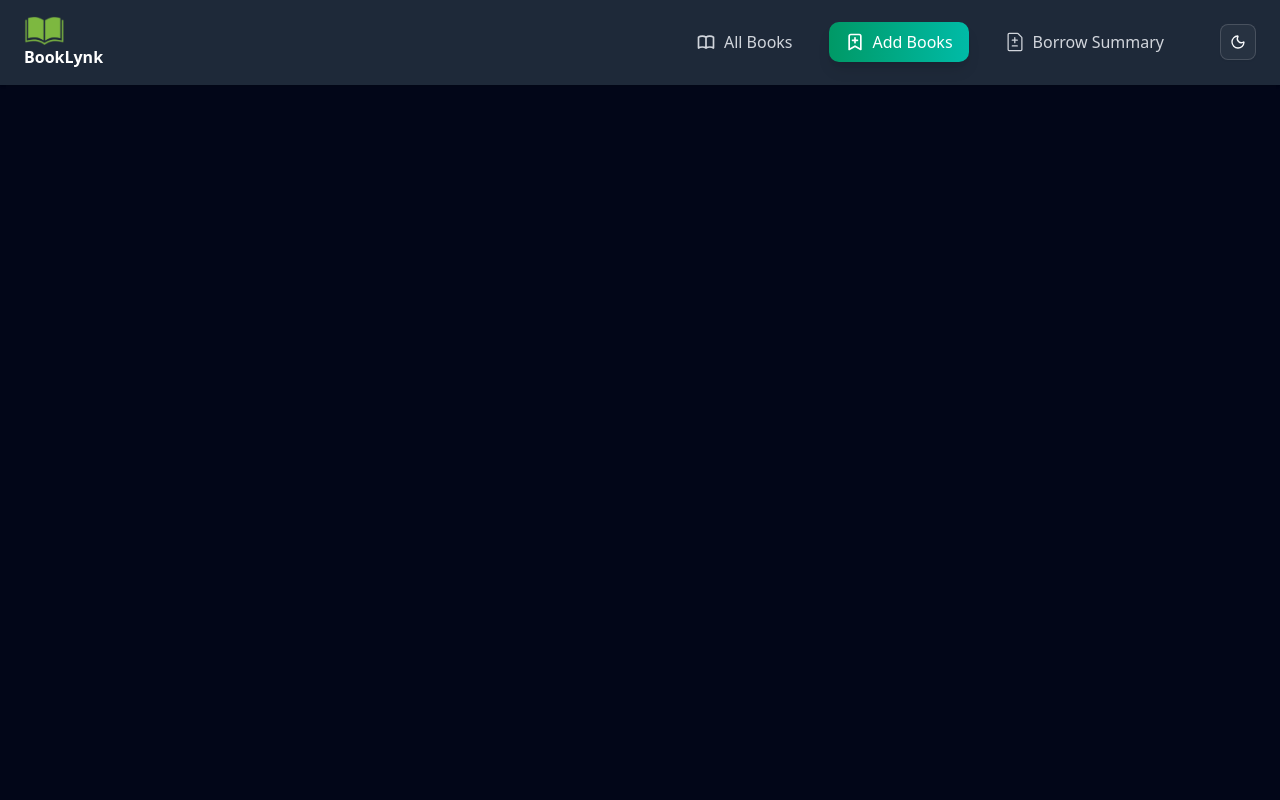
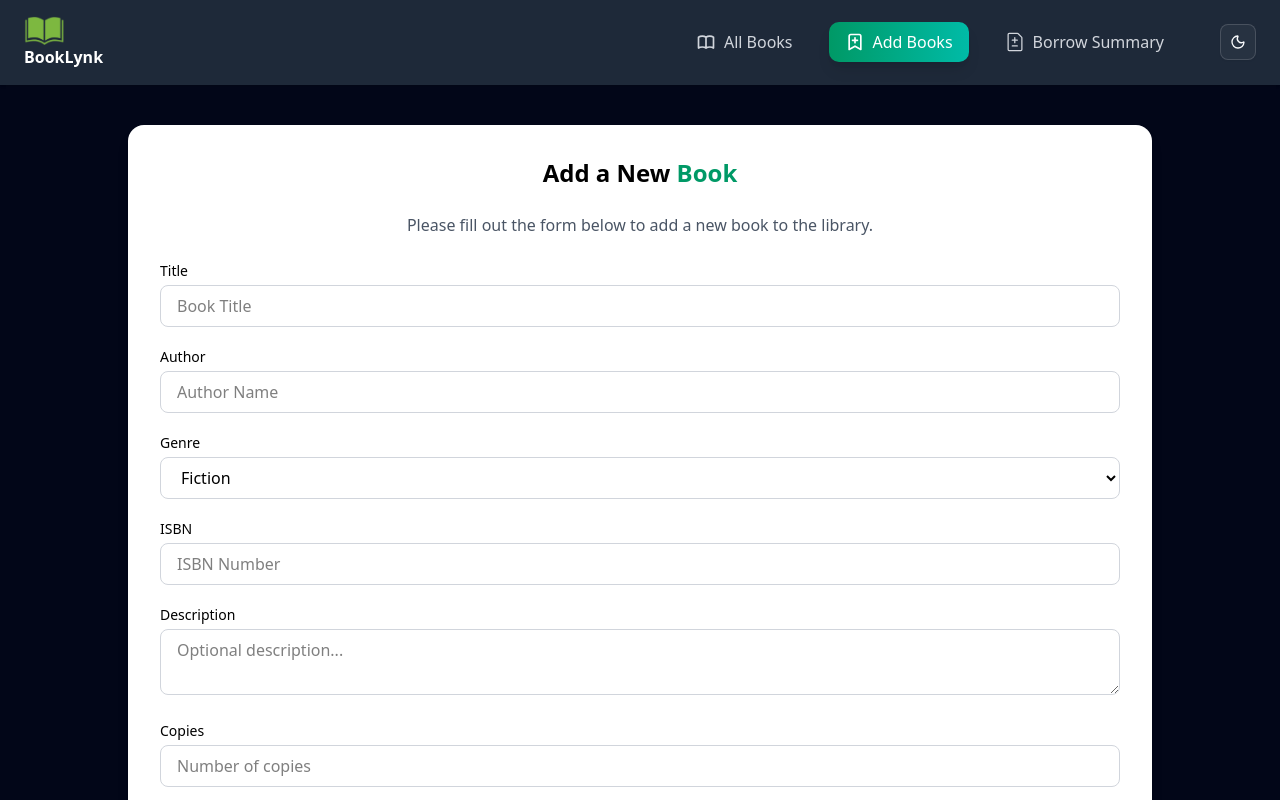
Before and after one commit to Khandaker20201125010/Library-management-Client-, a React (Vite) app: page /addBooks in a window 1280 px wide. Shown: the top 800 px of the page. Built offline with nearby package versions, Linux system fonts and the light colour scheme.

Commit message:
addbook form added

```diff
--- a/package.json
+++ b/package.json
@@ -10,6 +10,7 @@
     "preview": "vite preview"
   },
   "dependencies": {
+    "@hookform/resolvers": "^5.1.1",
     "@radix-ui/react-dropdown-menu": "^2.1.15",
     "@radix-ui/react-slot": "^1.2.3",
     "@reduxjs/toolkit": "^2.8.2",
@@ -19,11 +20,14 @@
     "lucide-react": "^0.525.0",
     "react": "^19.1.0",
     "react-dom": "^19.1.0",
+    "react-hook-form": "^7.59.0",
     "react-icons": "^5.5.0",
     "react-redux": "^9.2.0",
     "react-router": "^7.6.3",
+    "sweetalert2": "^11.22.2",
     "tailwind-merge": "^3.3.1",
-    "tailwindcss": "^4.1.11"
+    "tailwindcss": "^4.1.11",
+    "zod": "^3.25.71"
   },
   "devDependencies": {
     "@eslint/js": "^9.29.0",
--- a/src/Pages/AddBook.tsx
+++ b/src/Pages/AddBook.tsx
@@ -1,9 +1,143 @@
+'use client';
+
+import { useForm } from "react-hook-form";
+import { z } from "zod";
+import { zodResolver } from "@hookform/resolvers/zod";
+
+import Swal from "sweetalert2";
+import { useAddBookMutation } from "@/redux/features/api/libraryApi";
+import { useNavigate } from "react-router";
 
 
+
+
+const bookSchema = z.object({
+    title: z.string().min(1, "Title is required"),
+    author: z.string().min(1, "Author is required"),
+    genre: z.enum(["FICTION", "NON_FICTION", "SCIENCE", "HISTORY", "BIOGRAPHY", "FANTASY"]),
+    isbn: z.string().min(1, "ISBN is required"),
+    description: z.string().optional(),
+    copies: z.coerce.number().min(1, "At least 1 copy required"),
+    available: z.boolean(),
+});
+
+type BookFormData = z.infer<typeof bookSchema>;
+
 const AddBook = () => {
+    const {
+        register,
+        handleSubmit,
+        formState: { errors },
+        reset
+    } = useForm<BookFormData>({
+        resolver: zodResolver(bookSchema),
+        defaultValues: {
+            available: true,
+        }
+    });
+
+
+    const [addBook, { isLoading }] = useAddBookMutation();
+    const navigate = useNavigate();
+
+    const onSubmit = async (data: BookFormData) => {
+        try {
+            const formatted = {
+                ...data,
+                genre: data.genre.toUpperCase(),
+            };
+            await addBook(formatted).unwrap();
+            Swal.fire("Success", "Book added successfully", "success").then(() => {
+               navigate('/');
+            });
+            reset();
+        } catch (error) {
+            Swal.fire("Error", "Failed to add book", "error");
+        }
+    };
+
+
     return (
-        <div>
+        <div className="text-black max-w-6xl w-5xl mx-auto mt-10 p-8 bg-white shadow-lg rounded-2xl">
+            <h2 className="text-2xl font-bold mb-6 text-center">Add a New <span className="text-emerald-600">Book</span></h2>
+             <p className="text-gray-600 mb-6 text-center">Please fill out the form below to add a new book to the library.</p>
+            <form onSubmit={handleSubmit(onSubmit)} className="space-y-5">
+                <div>
+                    <label className="block text-sm font-medium">Title</label>
+                    <input
+                        {...register("title")}
+                        className="mt-1 w-full px-4 py-2 border rounded-md border-gray-300"
+                        placeholder="Book Title"
+                    />
+                    {errors.title && <p className="text-red-500 text-sm">{errors.title.message}</p>}
+                </div>
 
+                <div>
+                    <label className="block text-sm font-medium">Author</label>
+                    <input
+                        {...register("author")}
+                        className="mt-1 w-full px-4 py-2 border rounded-md border-gray-300"
+                        placeholder="Author Name"
+                    />
+                    {errors.author && <p className="text-red-500 text-sm">{errors.author.message}</p>}
+                </div>
+
+                <div>
+                    <label className="block text-sm font-medium">Genre</label>
+                    <select
+                        {...register("genre")}
+                        className="mt-1 w-full px-4 py-2 border rounded-md border-gray-300"
+                    >
+                        <option value="FICTION">Fiction</option>
+                        <option value="NON_FICTION">Non-Fiction</option>
+                        <option value="SCIENCE">Science</option>
+                        <option value="HISTORY">History</option>
+                        <option value="BIOGRAPHY">Biography</option>
+                        <option value="FANTASY">Fantasy</option>
+                    </select>
+                    {errors.genre && <p className="text-red-500 text-sm">{errors.genre.message}</p>}
+                </div>
+
+                <div>
+                    <label className="block text-sm font-medium">ISBN</label>
+                    <input
+                        {...register("isbn")}
+                        className="mt-1 w-full px-4 py-2 border rounded-md border-gray-300"
+                        placeholder="ISBN Number"
+                    />
+                    {errors.isbn && <p className="text-red-500 text-sm">{errors.isbn.message}</p>}
+                </div>
+
+                <div>
+                    <label className="block text-sm font-medium">Description</label>
+                    <textarea
+                        {...register("description")}
+                        className="mt-1 w-full px-4 py-2 border rounded-md border-gray-300"
+                        placeholder="Optional description..."
+                    />
+                </div>
+
+                <div>
+                    <label className="block text-sm font-medium">Copies</label>
+                    <input
+                        type="number"
+                        {...register("copies")}
+                        className="mt-1 w-full px-4 py-2 border rounded-md border-gray-300"
+                        placeholder="Number of copies"
+                    />
+                    {errors.copies && <p className="text-red-500 text-sm">{errors.copies.message}</p>}
+                </div>
+
+
+
+                <button
+                    type="submit"
+                    disabled={isLoading}
+                    className="btn border-none w-full bg-gradient-to-r from-emerald-600 to-teal-500 hover:bg-emerald-700 text-white py-2 px-4 rounded-md transition"
+                >
+                    {isLoading ? "Adding..." : "Add Book"}
+                </button>
+            </form>
         </div>
     );
 };
--- a/src/Shared/BooksCards/BooksCards.tsx
+++ b/src/Shared/BooksCards/BooksCards.tsx
@@ -24,6 +24,7 @@ const BooksCards = ({ book }: Props) => {
           {book.available ? `Available (${book.copies} copies)` : "Unavailable"}
         </span>
       </div>
+      <button className="btn border-none h-6 w-40 mt-4 bg-gradient-to-r from-emerald-600 to-teal-500 text-white py-1 px-2 rounded-md hover:bg-blue-600 transition duration-300">View Details</button>
     </div>
   );
 };
--- a/src/redux/Interfaces/Interfaces.ts
+++ b/src/redux/Interfaces/Interfaces.ts
@@ -10,8 +10,6 @@ export interface IBook {
   createdAt: Date;
   updatedAt: Date;
   updateAvailability(): Promise<this>;
-  Availability: string;
-  Description?: string;
 }
 
 export interface IBorrow {
--- a/src/redux/features/api/libraryApi.ts
+++ b/src/redux/features/api/libraryApi.ts
@@ -12,6 +12,7 @@ export const apiSlice = createApi({
   }),
   tagTypes: ["Books", "Borrows"],
   endpoints: (builder) => ({
+
     // GET all books
     getBooks: builder.query<IBook[], void>({
       query: () => "/books",
```
Also changed, not shown: 1 other file (tests, documents, lock files or other folders).
